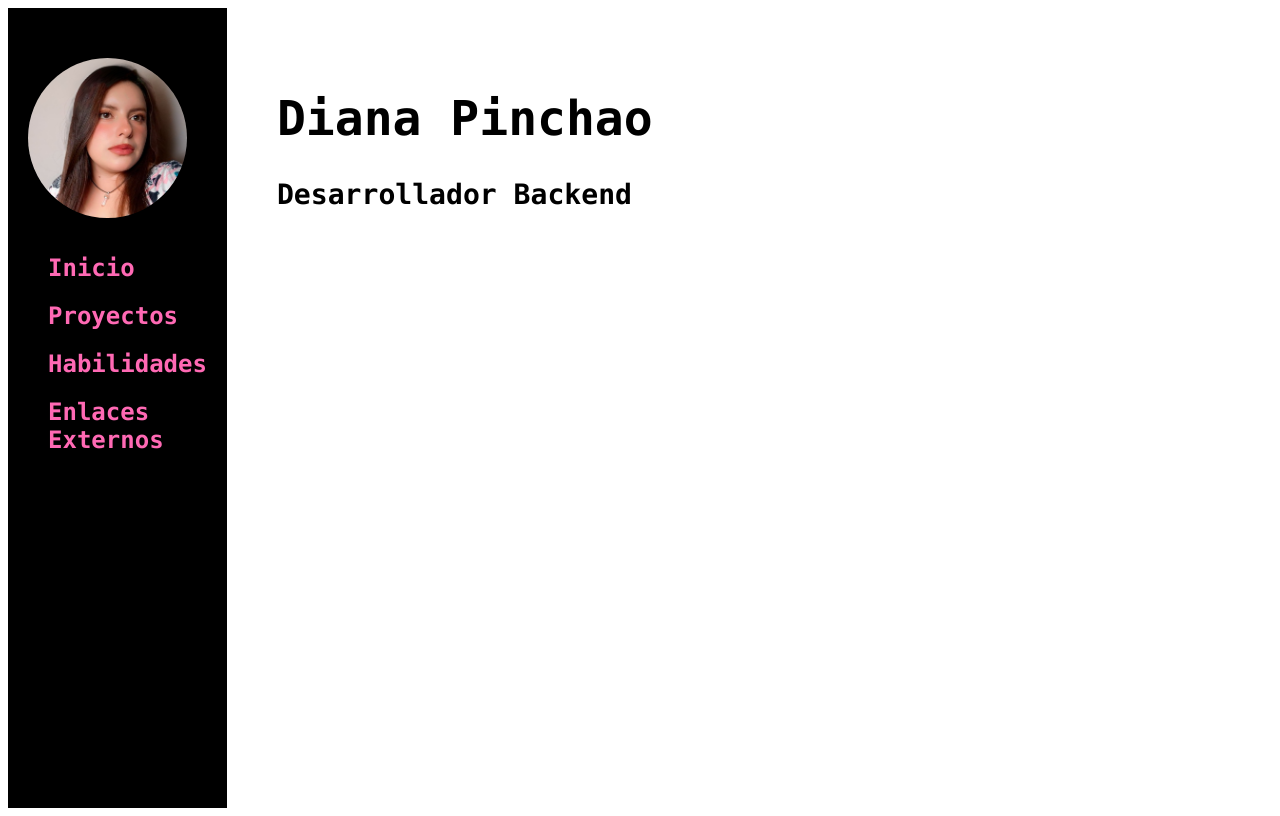
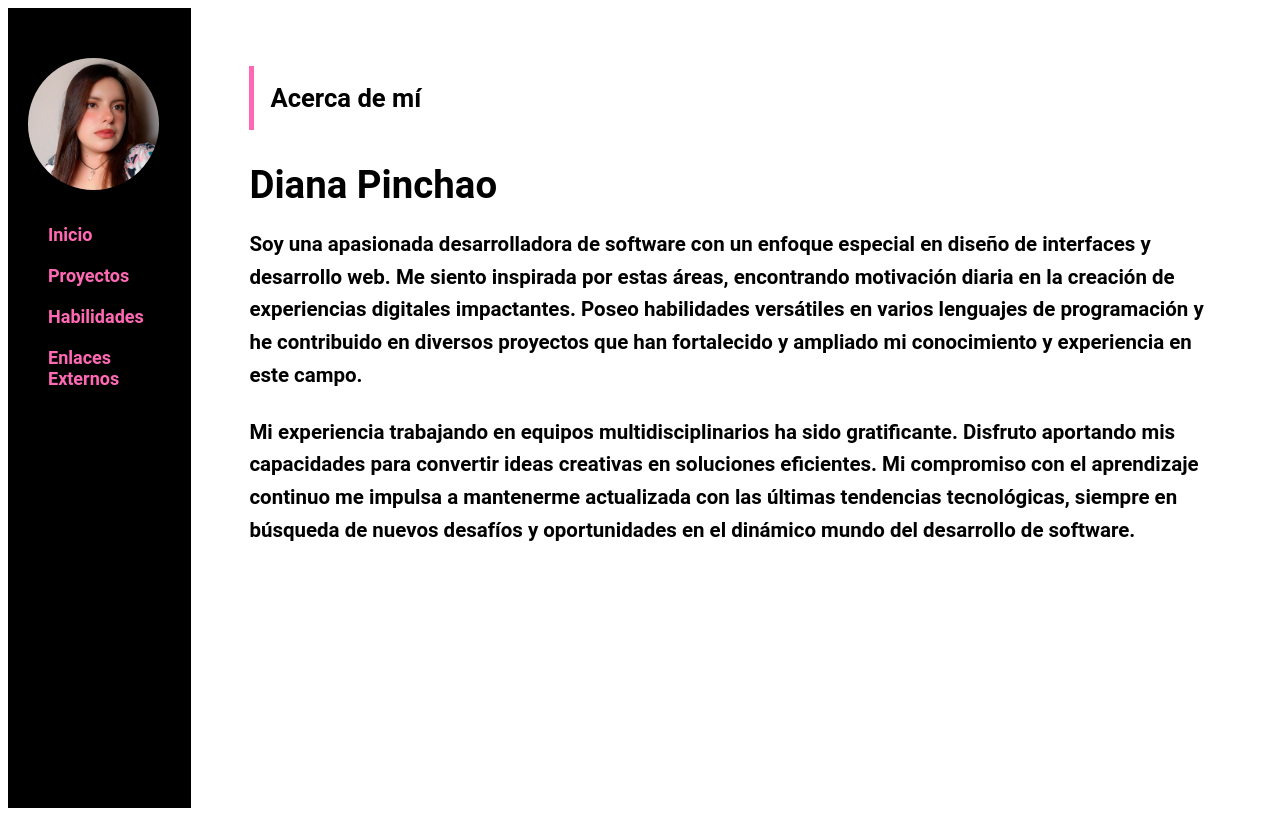
Before and after one commit to diana9519/PortafolioWeb, a React (Create React App) app in the folder portafolio-web-diana/: page / in a window 1280 px wide. Both pictures are taken after a click on the button "Empezar". Built offline with nearby package versions, Linux system fonts and the light colour scheme.

Commit message:
Contenido del Encabezado

```diff
--- a/portafolio-web-diana/src/componentes/Encabezado.js
+++ b/portafolio-web-diana/src/componentes/Encabezado.js
@@ -1,11 +1,27 @@
 import React from 'react';
+import styles from '../styles/Encabezado.module.css'; // Importa el archivo de estilos CSS
 
 const Encabezado = () => {
   return (
-    <header>
-      <h1>Diana Pinchao</h1>
-      <h3>Desarrollador Backend</h3>
-    </header>
+    <body>
+      <header className={styles.header}>
+        <div className={styles.titleContainer}>
+          <div className={styles.titleLine}></div>
+          <h1 className={styles.titleText}>Acerca de mí</h1>
+        </div>
+        <h2 className={styles.name}>Diana Pinchao</h2>
+        <main className={styles.mainContent}>
+          <div>
+            <p>
+              Soy una apasionada desarrolladora de software con un enfoque especial en diseño de interfaces y desarrollo web. Me siento inspirada por estas áreas, encontrando motivación diaria en la creación de experiencias digitales impactantes. Poseo habilidades versátiles en varios lenguajes de programación y he contribuido en diversos proyectos que han fortalecido y ampliado mi conocimiento y experiencia en este campo.
+            </p>
+            <p>
+              Mi experiencia trabajando en equipos multidisciplinarios ha sido gratificante. Disfruto aportando mis capacidades para convertir ideas creativas en soluciones eficientes. Mi compromiso con el aprendizaje continuo me impulsa a mantenerme actualizada con las últimas tendencias tecnológicas, siempre en búsqueda de nuevos desafíos y oportunidades en el dinámico mundo del desarrollo de software.
+            </p>
+          </div>
+        </main>
+      </header>
+    </body>
   );
 };
 
--- a/portafolio-web-diana/src/componentes/Habilidades.js
+++ b/portafolio-web-diana/src/componentes/Habilidades.js
@@ -1,11 +1,45 @@
 import React from 'react';
+import styles from '../styles/Habilidades.module.css';// Importa el archivo de estilos CSS de habilidades
 
 const Habilidades = () => {
   return (
-    <section>
-      <h2>Habilidades</h2>
-      {/*  habilidades */}
-    </section>
+    <div className={styles['skills-container']}>
+      <h2>Mis Habilidades</h2>
+
+      {/* Lenguajes de Programación */}
+      <div className="skill-category">
+        <h3>Lenguajes de Programación</h3>
+        <div className="skills-row">
+          <div className="skill">
+            <img src="http://img.shields.io/badge/-Java-5B4638" alt="Java" />
+            <p>Java</p>
+          </div>
+          <div className="skill">
+            <img src="http://img.shields.io/badge/-Python-3776AB" alt="Python" />
+            <p>Python</p>
+          </div>
+          {/* Agrega más habilidades de lenguajes de programación aquí */}
+        </div>
+      </div>
+
+      {/* Otra categoría, por ejemplo, Herramientas */}
+      <div className="skill-category">
+        <h3>Herramientas</h3>
+        <div className="skills-row">
+          <div className="skill">
+            <img src="https://img.shields.io/badge/-JavaScript-%23F7DF1C" alt="JavaScript" />
+            <p>JavaScript</p>
+          </div>
+          <div className="skill">
+            <img src="https://img.shields.io/badge/-HTML-%23E44D27" alt="HTML" />
+            <p>HTML</p>
+          </div>
+          {/* Agrega más habilidades de herramientas aquí */}
+        </div>
+      </div>
+
+      {/* Agrega más categorías según sea necesario */}
+    </div>
   );
 };
 
--- /dev/null
+++ b/portafolio-web-diana/src/styles/Encabezado.module.css
@@ -0,0 +1,33 @@
+/* Estilos para el título */
+.titleContainer {
+    display: flex;
+    align-items: center;
+    margin-bottom: 2rem; /* Reduje el margen inferior */
+  }
+
+  .titleLine {
+    height: 4rem; /* Altura de la línea vertical */
+    width: 5px; /* Ancho de la línea vertical */
+    background-color: hotpink;
+    margin-right: 1rem; /* Espacio entre la línea y el título */
+  }
+
+  .titleText {
+    font-family: 'Roboto', sans-serif;
+    font-size: 2vw; /* Tamaño de la fuente para el título en unidades vw */
+  }
+
+  /* Estilos para el nombre */
+  .name {
+    font-family: 'Roboto', sans-serif;
+    font-size: 3vw; /* Tamaño de la fuente más grande para el nombre en unidades vw */
+    margin-bottom: 1rem; /* Reduje el espacio después del nombre */
+  }
+
+  /* Estilos para los párrafos */
+  header p {
+    font-family: 'Roboto', sans-serif;
+    font-size: 1.6vw; /* Tamaño de la fuente para los párrafos en unidades vw */
+    line-height: 1.6;
+    margin-bottom: 1.5rem; /* Espacio inferior entre párrafos */
+  }
--- /dev/null
+++ b/portafolio-web-diana/src/styles/Habilidades.module.css
@@ -0,0 +1,42 @@
+/* Estilos para las habilidades */
+.skills-container {
+    text-align: center;
+    margin-top: 20px;
+  }
+
+  .skill-category {
+    margin-bottom: 30px;
+  }
+
+  .skill-category h3 {
+    font-size: 24px;
+    margin-bottom: 10px;
+  }
+
+  .skills-row {
+    display: flex;
+    justify-content: center;
+    align-items: center;
+    gap: 20px;
+    flex-wrap: wrap; /* Permite que los elementos se envuelvan en varias líneas */
+  }
+
+  .skill {
+    background-color: #f5f5f5;
+    padding: 20px;
+    border-radius: 8px;
+    text-align: center;
+  }
+
+  .skill img {
+    width: 150px; /* Ajusta el tamaño de las imágenes según sea necesario */
+    height: 200px;
+    object-fit: contain; /* Para asegurar que la imagen se ajuste al contenedor */
+    border-radius: 50%; /* Para hacer las imágenes redondas */
+    margin-bottom: 10px;
+  }
+
+  .skill p {
+    font-size: 16px;
+    margin: 0;
+  }
--- a/portafolio-web-diana/src/styles/Menu.module.css
+++ b/portafolio-web-diana/src/styles/Menu.module.css
@@ -5,6 +5,7 @@
   width: 100%;
   height: 100%;
   background-color: antiquewhite;
+
 
 }
 
@@ -14,7 +15,9 @@
   flex: 1;
   padding-top: 50px;
   padding-left: 20px;
-  color: hotpink; /* Color de las letras rosa neon */
+  color: hotpink;
+  font-size: 18px;
+  font-family: 'Roboto', sans-serif;
 }
 
 /* Estilos de los elementos de la lista del menú */
```
